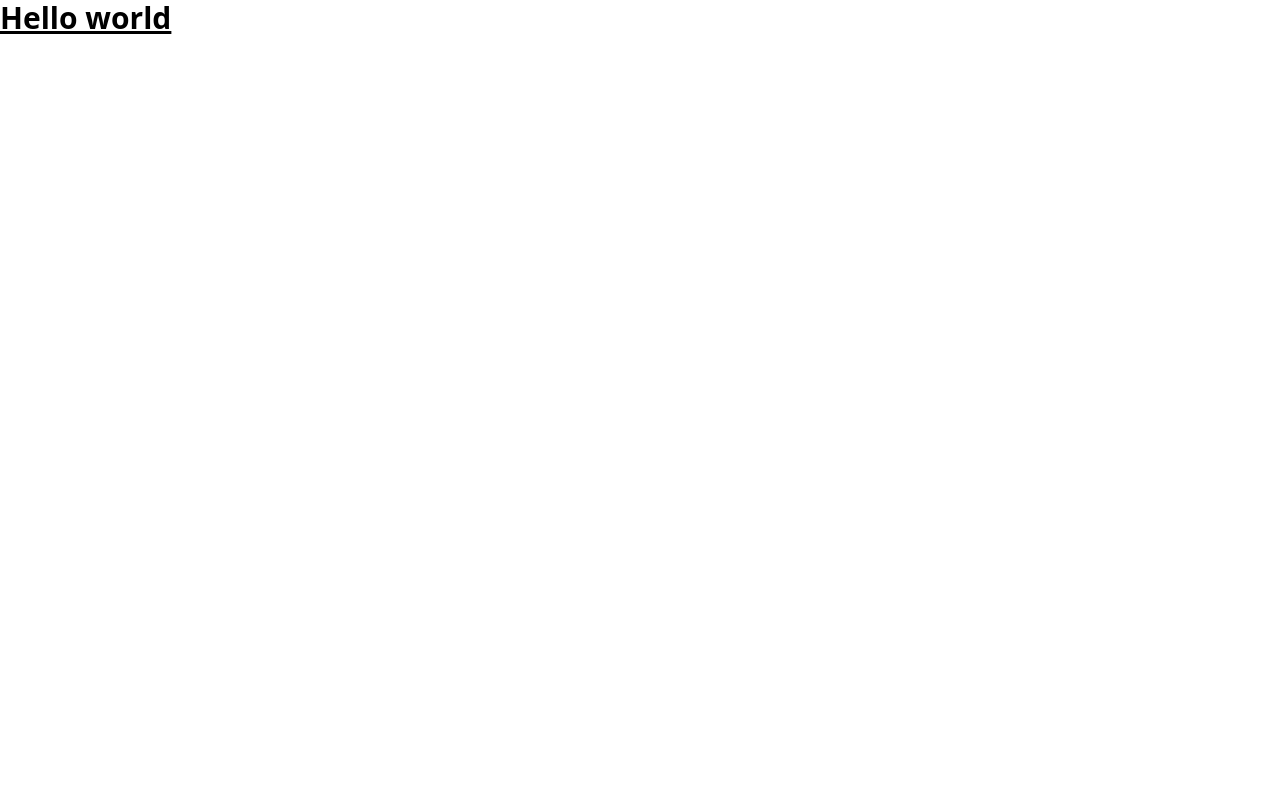
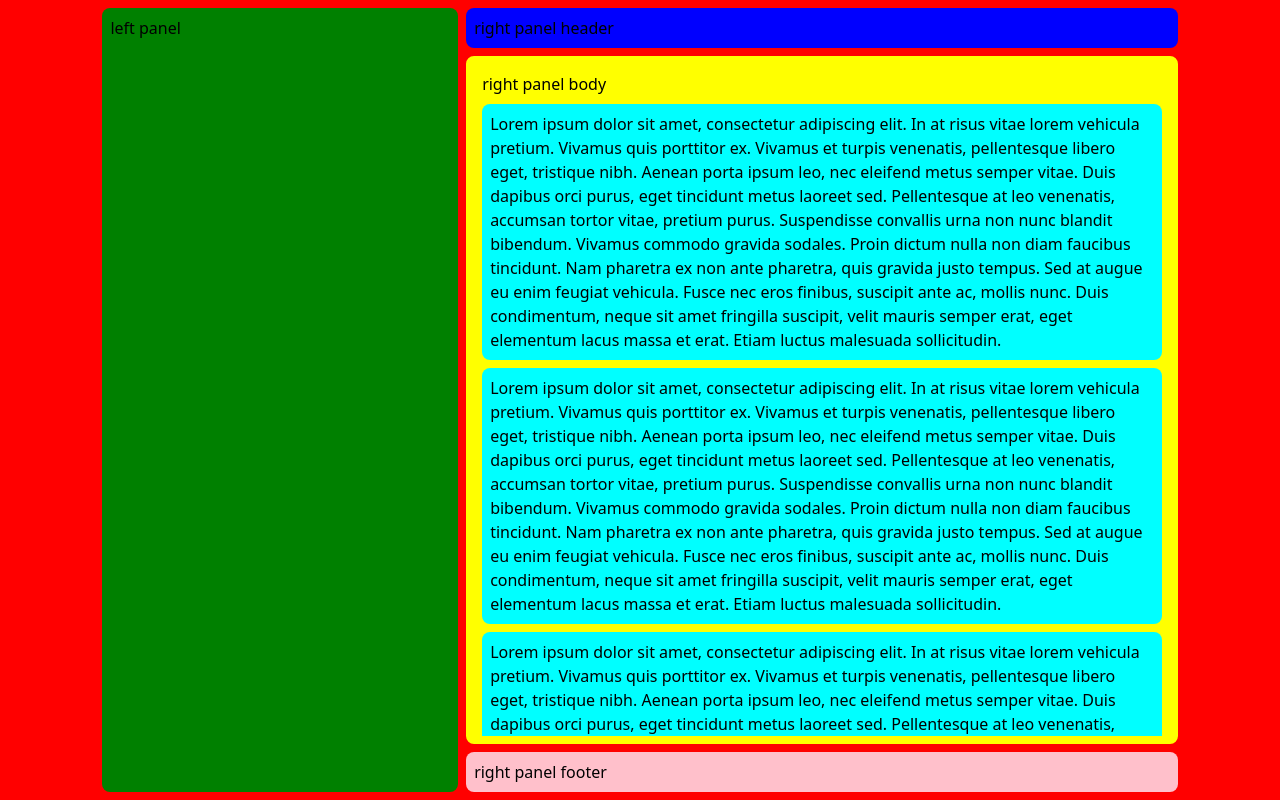
Before and after one commit to LeonardoBevilacqua/MyPortfolio, a Svelte app: page / in a window 1280 px wide. Built offline with nearby package versions, Linux system fonts and the light colour scheme.

Commit message:
create base layout for the portfolio

```diff
--- a/src/App.svelte
+++ b/src/App.svelte
@@ -1,3 +1,165 @@
-<main>
-    <h1 class="text-3xl font-bold underline">Hello world</h1>
+<div id="left-panel" class="panel">left panel</div>
+<nav id="right-panel-header" class="panel">right panel header</nav>
+<main id="right-panel-body" class="panel">
+    <h1>right panel body</h1>
+    <section>
+        <p>
+            Lorem ipsum dolor sit amet, consectetur adipiscing elit. In at risus
+            vitae lorem vehicula pretium. Vivamus quis porttitor ex. Vivamus et
+            turpis venenatis, pellentesque libero eget, tristique nibh. Aenean
+            porta ipsum leo, nec eleifend metus semper vitae. Duis dapibus orci
+            purus, eget tincidunt metus laoreet sed. Pellentesque at leo
+            venenatis, accumsan tortor vitae, pretium purus. Suspendisse
+            convallis urna non nunc blandit bibendum. Vivamus commodo gravida
+            sodales. Proin dictum nulla non diam faucibus tincidunt. Nam
+            pharetra ex non ante pharetra, quis gravida justo tempus. Sed at
+            augue eu enim feugiat vehicula. Fusce nec eros finibus, suscipit
+            ante ac, mollis nunc. Duis condimentum, neque sit amet fringilla
+            suscipit, velit mauris semper erat, eget elementum lacus massa et
+            erat. Etiam luctus malesuada sollicitudin.
+        </p>
+    </section>
+    <section>
+        <p>
+            Lorem ipsum dolor sit amet, consectetur adipiscing elit. In at risus
+            vitae lorem vehicula pretium. Vivamus quis porttitor ex. Vivamus et
+            turpis venenatis, pellentesque libero eget, tristique nibh. Aenean
+            porta ipsum leo, nec eleifend metus semper vitae. Duis dapibus orci
+            purus, eget tincidunt metus laoreet sed. Pellentesque at leo
+            venenatis, accumsan tortor vitae, pretium purus. Suspendisse
+            convallis urna non nunc blandit bibendum. Vivamus commodo gravida
+            sodales. Proin dictum nulla non diam faucibus tincidunt. Nam
+            pharetra ex non ante pharetra, quis gravida justo tempus. Sed at
+            augue eu enim feugiat vehicula. Fusce nec eros finibus, suscipit
+            ante ac, mollis nunc. Duis condimentum, neque sit amet fringilla
+            suscipit, velit mauris semper erat, eget elementum lacus massa et
+            erat. Etiam luctus malesuada sollicitudin.
+        </p>
+    </section>
+    <section>
+        <p>
+            Lorem ipsum dolor sit amet, consectetur adipiscing elit. In at risus
+            vitae lorem vehicula pretium. Vivamus quis porttitor ex. Vivamus et
+            turpis venenatis, pellentesque libero eget, tristique nibh. Aenean
+            porta ipsum leo, nec eleifend metus semper vitae. Duis dapibus orci
+            purus, eget tincidunt metus laoreet sed. Pellentesque at leo
+            venenatis, accumsan tortor vitae, pretium purus. Suspendisse
+            convallis urna non nunc blandit bibendum. Vivamus commodo gravida
+            sodales. Proin dictum nulla non diam faucibus tincidunt. Nam
+            pharetra ex non ante pharetra, quis gravida justo tempus. Sed at
+            augue eu enim feugiat vehicula. Fusce nec eros finibus, suscipit
+            ante ac, mollis nunc. Duis condimentum, neque sit amet fringilla
+            suscipit, velit mauris semper erat, eget elementum lacus massa et
+            erat. Etiam luctus malesuada sollicitudin.
+        </p>
+    </section>
+    <section>
+        <p>
+            Lorem ipsum dolor sit amet, consectetur adipiscing elit. In at risus
+            vitae lorem vehicula pretium. Vivamus quis porttitor ex. Vivamus et
+            turpis venenatis, pellentesque libero eget, tristique nibh. Aenean
+            porta ipsum leo, nec eleifend metus semper vitae. Duis dapibus orci
+            purus, eget tincidunt metus laoreet sed. Pellentesque at leo
+            venenatis, accumsan tortor vitae, pretium purus. Suspendisse
+            convallis urna non nunc blandit bibendum. Vivamus commodo gravida
+            sodales. Proin dictum nulla non diam faucibus tincidunt. Nam
+            pharetra ex non ante pharetra, quis gravida justo tempus. Sed at
+            augue eu enim feugiat vehicula. Fusce nec eros finibus, suscipit
+            ante ac, mollis nunc. Duis condimentum, neque sit amet fringilla
+            suscipit, velit mauris semper erat, eget elementum lacus massa et
+            erat. Etiam luctus malesuada sollicitudin.
+        </p>
+    </section>
+    <section>
+        <p>
+            Lorem ipsum dolor sit amet, consectetur adipiscing elit. In at risus
+            vitae lorem vehicula pretium. Vivamus quis porttitor ex. Vivamus et
+            turpis venenatis, pellentesque libero eget, tristique nibh. Aenean
+            porta ipsum leo, nec eleifend metus semper vitae. Duis dapibus orci
+            purus, eget tincidunt metus laoreet sed. Pellentesque at leo
+            venenatis, accumsan tortor vitae, pretium purus. Suspendisse
+            convallis urna non nunc blandit bibendum. Vivamus commodo gravida
+            sodales. Proin dictum nulla non diam faucibus tincidunt. Nam
+            pharetra ex non ante pharetra, quis gravida justo tempus. Sed at
+            augue eu enim feugiat vehicula. Fusce nec eros finibus, suscipit
+            ante ac, mollis nunc. Duis condimentum, neque sit amet fringilla
+            suscipit, velit mauris semper erat, eget elementum lacus massa et
+            erat. Etiam luctus malesuada sollicitudin.
+        </p>
+    </section>
+    <section>
+        <p>
+            Lorem ipsum dolor sit amet, consectetur adipiscing elit. In at risus
+            vitae lorem vehicula pretium. Vivamus quis porttitor ex. Vivamus et
+            turpis venenatis, pellentesque libero eget, tristique nibh. Aenean
+            porta ipsum leo, nec eleifend metus semper vitae. Duis dapibus orci
+            purus, eget tincidunt metus laoreet sed. Pellentesque at leo
+            venenatis, accumsan tortor vitae, pretium purus. Suspendisse
+            convallis urna non nunc blandit bibendum. Vivamus commodo gravida
+            sodales. Proin dictum nulla non diam faucibus tincidunt. Nam
+            pharetra ex non ante pharetra, quis gravida justo tempus. Sed at
+            augue eu enim feugiat vehicula. Fusce nec eros finibus, suscipit
+            ante ac, mollis nunc. Duis condimentum, neque sit amet fringilla
+            suscipit, velit mauris semper erat, eget elementum lacus massa et
+            erat. Etiam luctus malesuada sollicitudin.
+        </p>
+    </section>
 </main>
+<footer id="right-panel-footer" class="panel">right panel footer</footer>
+
+<style>
+    :global(div#app),
+    :global(body) {
+        background-color: red;
+        height: 100vh;
+    }
+
+    :global(div#app) {
+        display: grid;
+        gap: 0.5rem;
+        padding: 0.5rem clamp(5rem, 8vw, 10rem);
+        grid-template-areas:
+            "leftPanel rightPanelHeader"
+            "leftPanel rightPanelBody"
+            "leftPanel rightPanelFooter";
+        grid-template-columns: 1fr 2fr;
+        grid-template-rows: auto 1fr auto;
+        max-width: 1440px;
+        margin: auto auto;
+    }
+
+    #left-panel {
+        grid-area: leftPanel;
+        background-color: green;
+    }
+
+    #right-panel-header {
+        grid-area: rightPanelHeader;
+        background-color: blue;
+    }
+
+    #right-panel-body {
+        grid-area: rightPanelBody;
+        background-color: yellow;
+        border: solid yellow;
+        border-width: 0.5rem;
+        overflow: auto;
+    }
+
+    #right-panel-footer {
+        grid-area: rightPanelFooter;
+        background-color: pink;
+    }
+
+    .panel {
+        border-radius: 0.5rem;
+        padding: 0.5rem;
+    }
+
+    section {
+        background-color: cyan;
+        border-radius: 0.5rem;
+        margin: 0.5rem auto;
+        padding: 0.5rem;
+    }
+</style>
```
